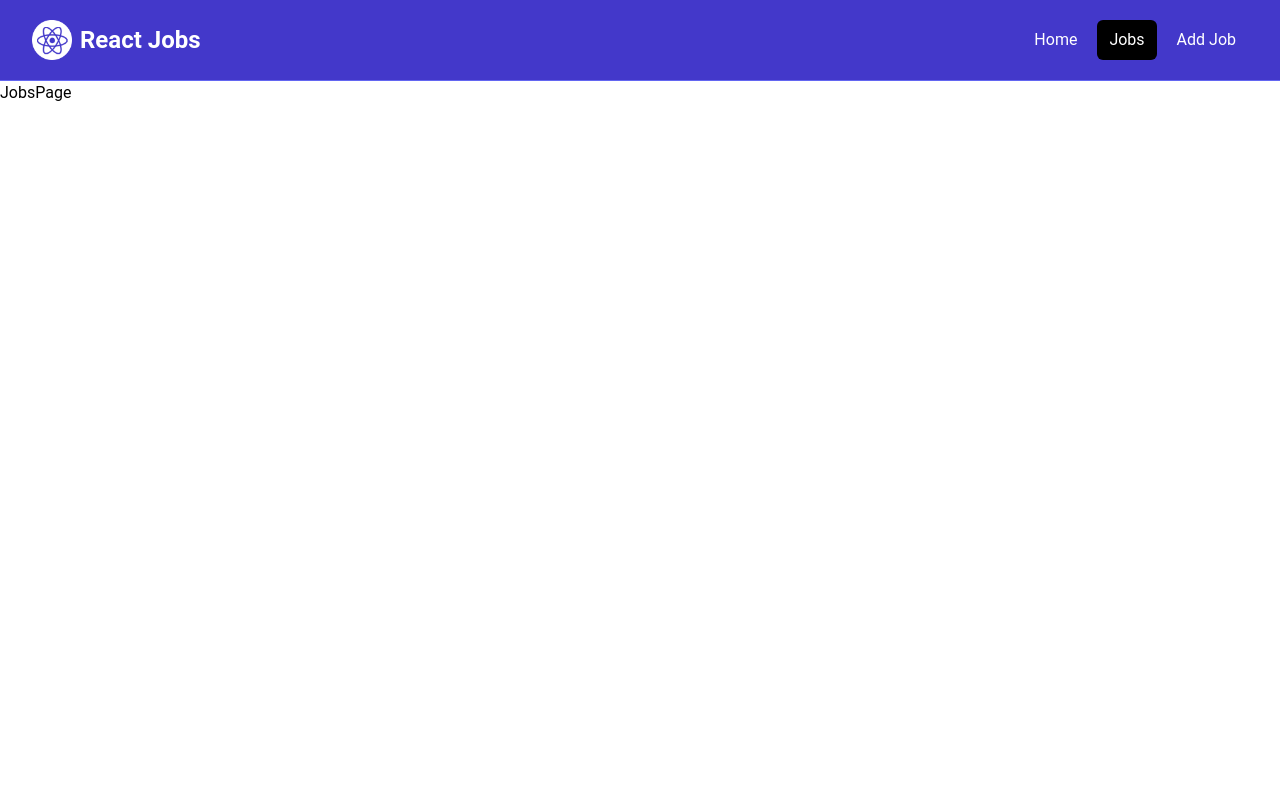
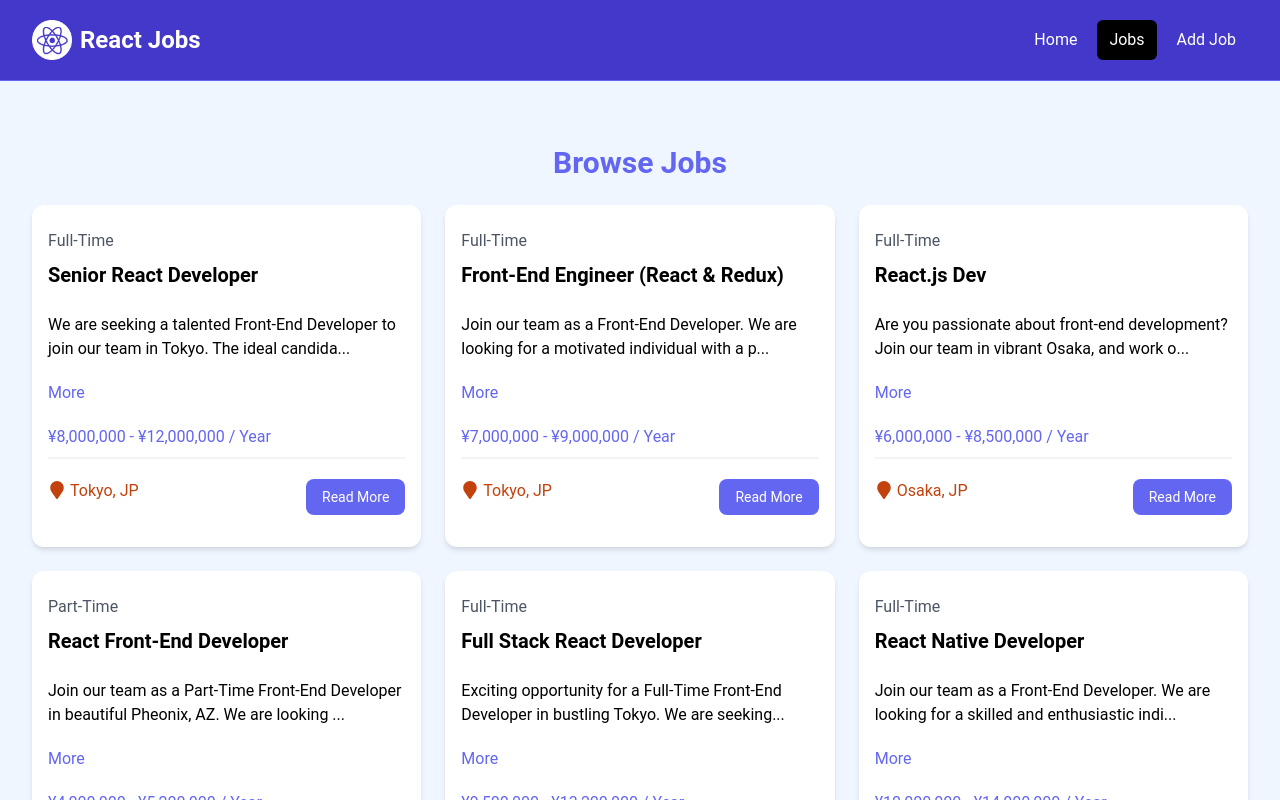
Before and after one commit to HappyDay101/job-site, a React (Vite) app: page /jobs in a window 1280 px wide. Shown: the top 800 px of the page. Built offline with nearby package versions, Linux system fonts and the light colour scheme.

Commit message:
ConditionalRendering from job list view

```diff
--- a/src/components/JobListings.jsx
+++ b/src/components/JobListings.jsx
@@ -2,16 +2,16 @@
 import jobs from "../../src/jobs.json";
 import JobListing from "./JobListing";
 
-const JobListings = () => {
-  const recentJobs = jobs.slice(0,3);
+const JobListings = ({ isHome = false }) => {
+  const jobListings = isHome ? jobs.slice(0,3) : jobs;
   return (
     <section className="bg-blue-50 px-4 py-10">
       <div className="container-xl lg:container m-auto">
         <h2 className="text-3xl font-bold text-indigo-500 mb-6 text-center">
-          Browse Jobs
+          { isHome? 'Recent Jobs' : 'Browse Jobs' }
         </h2>
         <div className="grid grid-cols-1 md:grid-cols-3 gap-6">
-          {recentJobs.map((job) => (
+          {jobListings.map((job) => (
             <JobListing key={job.id} job={ job } />
           ))}
         </div>
--- a/src/pages/HomePage.jsx
+++ b/src/pages/HomePage.jsx
@@ -7,7 +7,7 @@
   return <>
     <Hero />
     <HomeCard />
-    <JobListings />
+    <JobListings isHome={true}/>
     <ViewAllJobs />
   </>
 }
--- a/src/pages/JobsPage.jsx
+++ b/src/pages/JobsPage.jsx
@@ -1,10 +1,11 @@
 import React from 'react'
+import JobListings from '../components/JobListings'
 
 const JobsPage = () => {
   return (
-    <div>
-      JobsPage
-    </div>
+    <section className='bg-blue-50 px-4 py-6'>
+      <JobListings />
+    </section>
   )
 }
 
```
